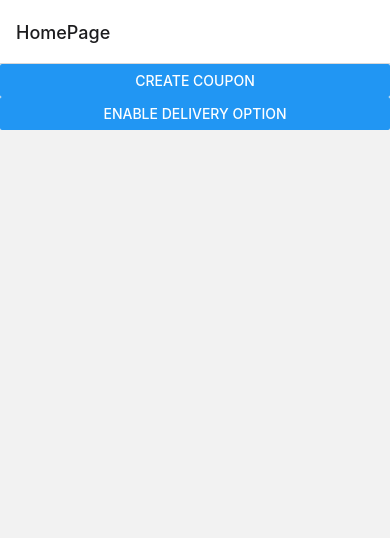
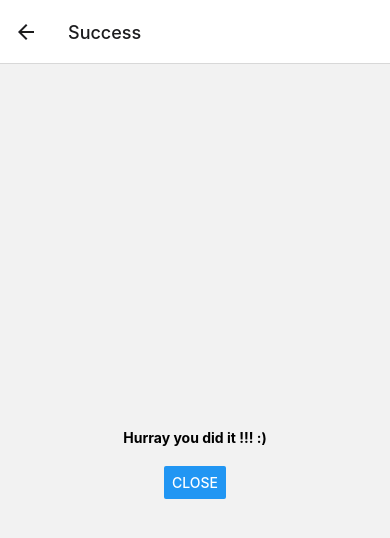
Before and after one commit to Kuncheria-KV/navigation-state-machine, a React Native app: screen /Success in a window 390 px wide. Shown: the top 538 px of the page. Built offline with nearby package versions, Linux system fonts and the light colour scheme.

Commit message:
Navigation to success page

```diff
--- a/navigation/CouponStack/CouponStackActionProvider.jsx
+++ b/navigation/CouponStack/CouponStackActionProvider.jsx
@@ -19,6 +19,10 @@ const CouponStackActionProvider = ({ navigation, children }) => {
         navigation.navigate("Home", { screen: "HomePage" });
         Promise.resolve();
       },
+      navigateToSuccess: () => {
+        navigation.navigate("Success");
+        Promise.resolve();
+      },
       callCreateCoupon: async () => {
         // TODO : Print coupon data from context
         console.log("!! Calling API !!");
--- a/navigation/CouponStack/CouponStateMachine.js
+++ b/navigation/CouponStack/CouponStateMachine.js
@@ -38,8 +38,8 @@ const couponStackStateMachine = createMachine({
       invoke: [
         { id: "callCreateCoupon", src: "callCreateCoupon" },
         {
-          id: "navigateToHome",
-          src: "navigateToHome",
+          id: "navigateToSuccess",
+          src: "navigateToSuccess",
           onDone: { target: "createCoupon" },
         },
       ],
--- a/navigation/DeliveryStack/DeliveryStackActionProvider.jsx
+++ b/navigation/DeliveryStack/DeliveryStackActionProvider.jsx
@@ -19,6 +19,10 @@ const DeliveryStackActionProvider = ({ navigation, children }) => {
         navigation.navigate("Home", { screen: "HomePage" });
         Promise.resolve();
       },
+      navigateToSuccess: () => {
+        navigation.navigate("Success");
+        Promise.resolve();
+      },
       callEnableDeliveryOption: async () => {
         // TODO : Print delivery option data from context
         console.log("!! Calling API !!");
--- a/navigation/DeliveryStack/DeliveryStateMachine.js
+++ b/navigation/DeliveryStack/DeliveryStateMachine.js
@@ -38,8 +38,8 @@ const deliveryStackStateMachine = createMachine({
       invoke: [
         { id: "callEnableDeliveryOption", src: "callEnableDeliveryOption" },
         {
-          id: "navigateToHome",
-          src: "navigateToHome",
+          id: "navigateToSuccess",
+          src: "navigateToSuccess",
           onDone: { target: "enableDeliveryMethod" },
         },
       ],
--- a/navigation/RootStack.jsx
+++ b/navigation/RootStack.jsx
@@ -5,6 +5,7 @@ import { CouponStack } from "./CouponStack";
 import { DeliveryStack } from "./DeliveryStack";
 import { PaymentStack } from "./PaymentStack";
 import { HomeStack } from "./HomeStack";
+import SuccessPage from "../pages/SuccessPage";
 
 const Stack = createStackNavigator();
 const RootStack = () => {
@@ -30,6 +31,7 @@ const RootStack = () => {
         component={PaymentStack}
         options={{ headerShown: false }}
       />
+      <Stack.Screen name="Success" component={SuccessPage} />
     </Stack.Navigator>
   );
 };
--- /dev/null
+++ b/pages/SuccessPage.jsx
@@ -0,0 +1,25 @@
+import React from "react";
+import { View, Text, StyleSheet, Button } from "react-native";
+
+const SuccessPage = () => {
+  return (
+    <View style={styles.container}>
+      <Text style={styles.boldTextCenter}>Hurray you did it !!! :)</Text>
+      <Button title="Close" />
+    </View>
+  );
+};
+
+export default SuccessPage;
+
+const styles = StyleSheet.create({
+  container: {
+    flex: 1,
+    justifyContent: "center",
+    alignItems: "center",
+  },
+  boldTextCenter: {
+    fontWeight: "bold",
+    margin: 20,
+  },
+});
```
